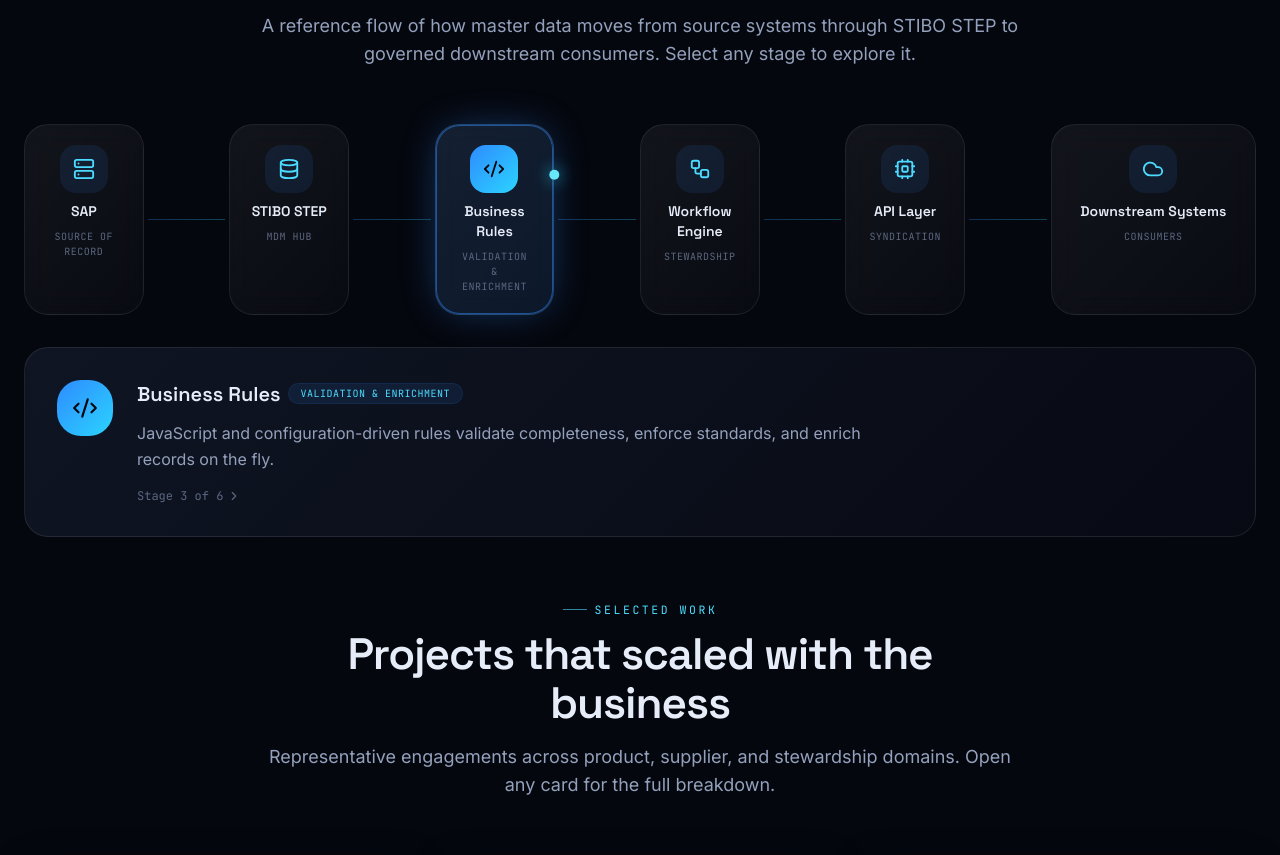
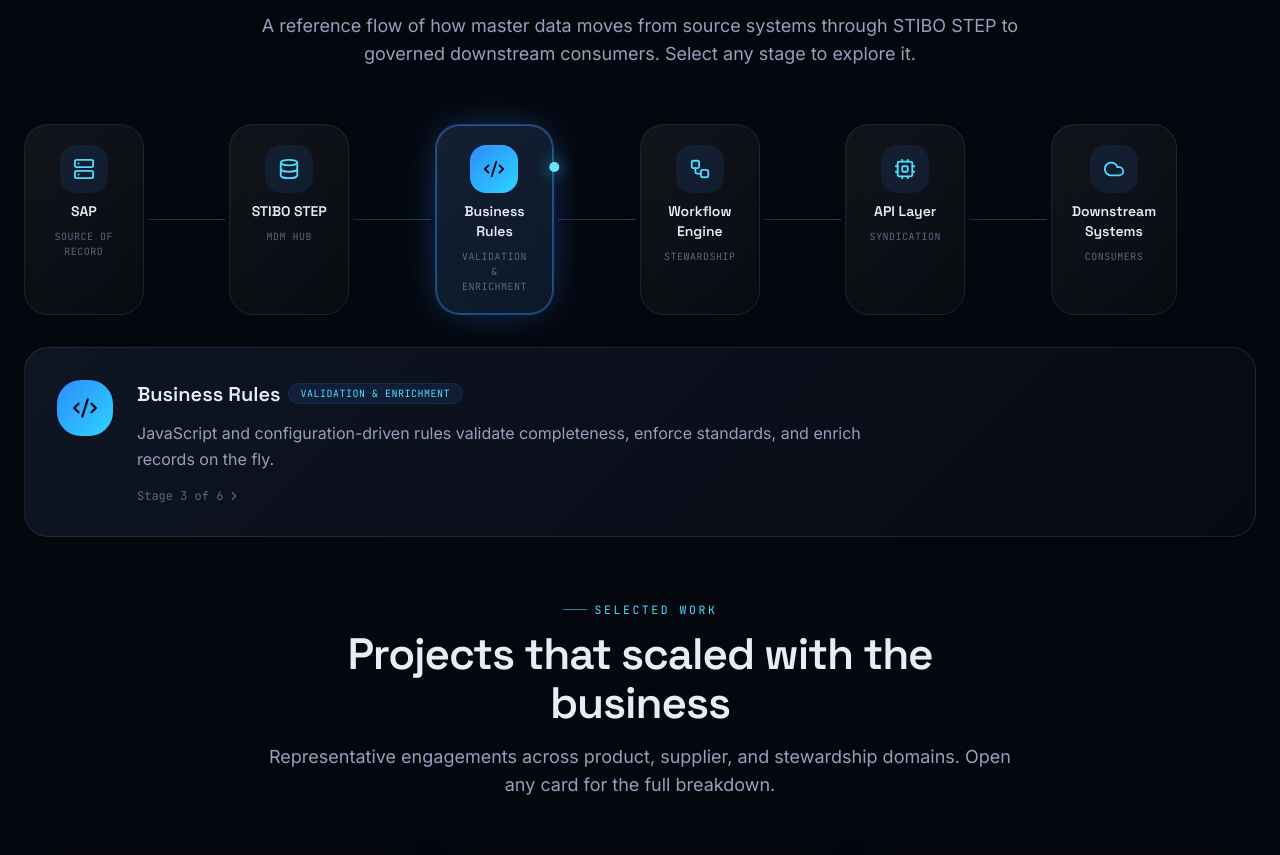
Before and after one commit to SaurabhPednekar/Saurabh-Pednekar-Portfolio, a Next.js app: page / in a window 1280 px wide. Shown: the part 2840-3695 px from the top of the page. Built offline with nearby package versions, Linux system fonts and the light colour scheme.

Commit message:
Update Architecture.tsx

```diff
--- a/src/components/sections/Architecture.tsx
+++ b/src/components/sections/Architecture.tsx
@@ -109,10 +109,15 @@
     measure();
     const ro = new ResizeObserver(measure);
     if (containerRef.current) ro.observe(containerRef.current);
+    btnRefs.current.forEach((el) => el && ro.observe(el));
     window.addEventListener("resize", measure);
+    const raf = requestAnimationFrame(measure);
+    const settle = setTimeout(measure, 300);
     return () => {
       ro.disconnect();
       window.removeEventListener("resize", measure);
+      cancelAnimationFrame(raf);
+      clearTimeout(settle);
     };
   }, []);
 
@@ -203,12 +208,14 @@
                   </span>
                 </motion.button>
 
-                {/* connectors (static lines) */}
-                {i < archNodes.length - 1 && (
+                {/* connectors (static lines); last card gets a spacer to keep equal width */}
+                {i < archNodes.length - 1 ? (
                   <>
                     <FlowConnector vertical />
                     <FlowConnector />
                   </>
+                ) : (
+                  <div aria-hidden className="hidden flex-1 lg:block" />
                 )}
               </div>
             );
```
